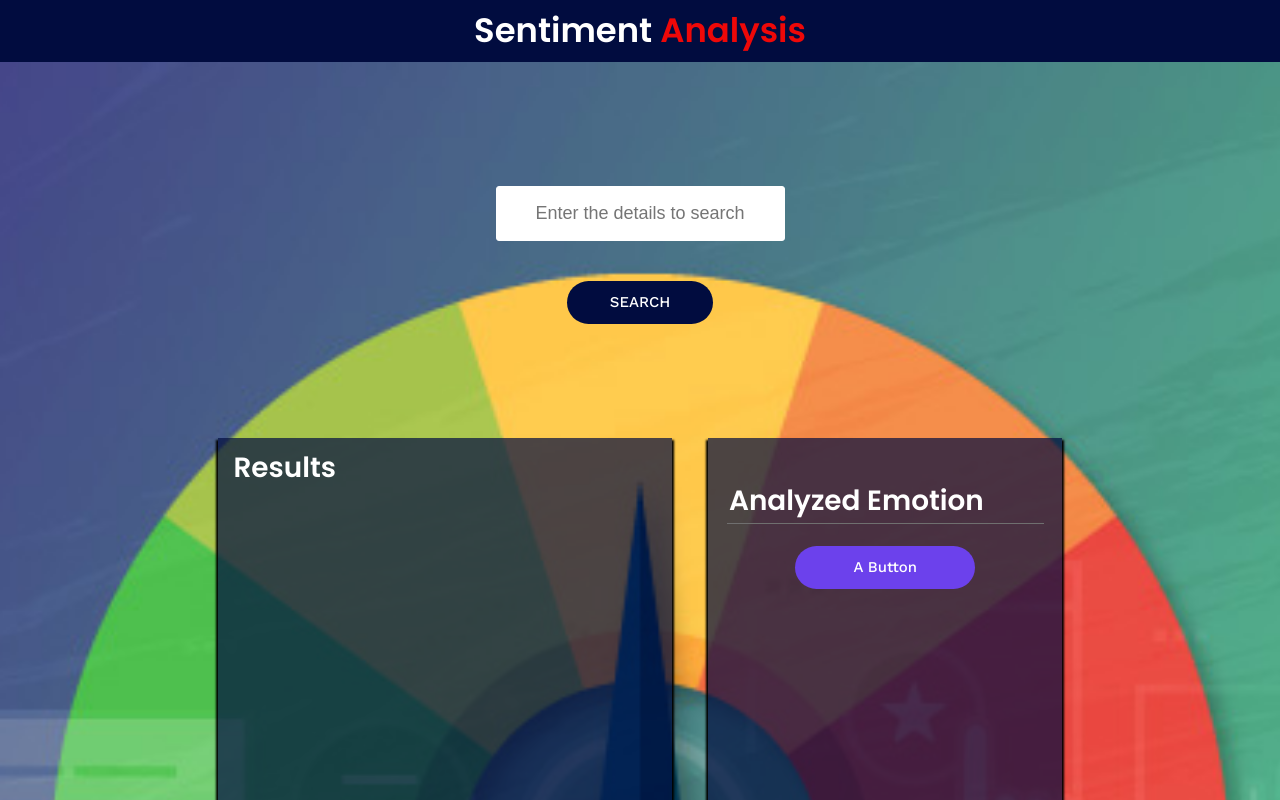
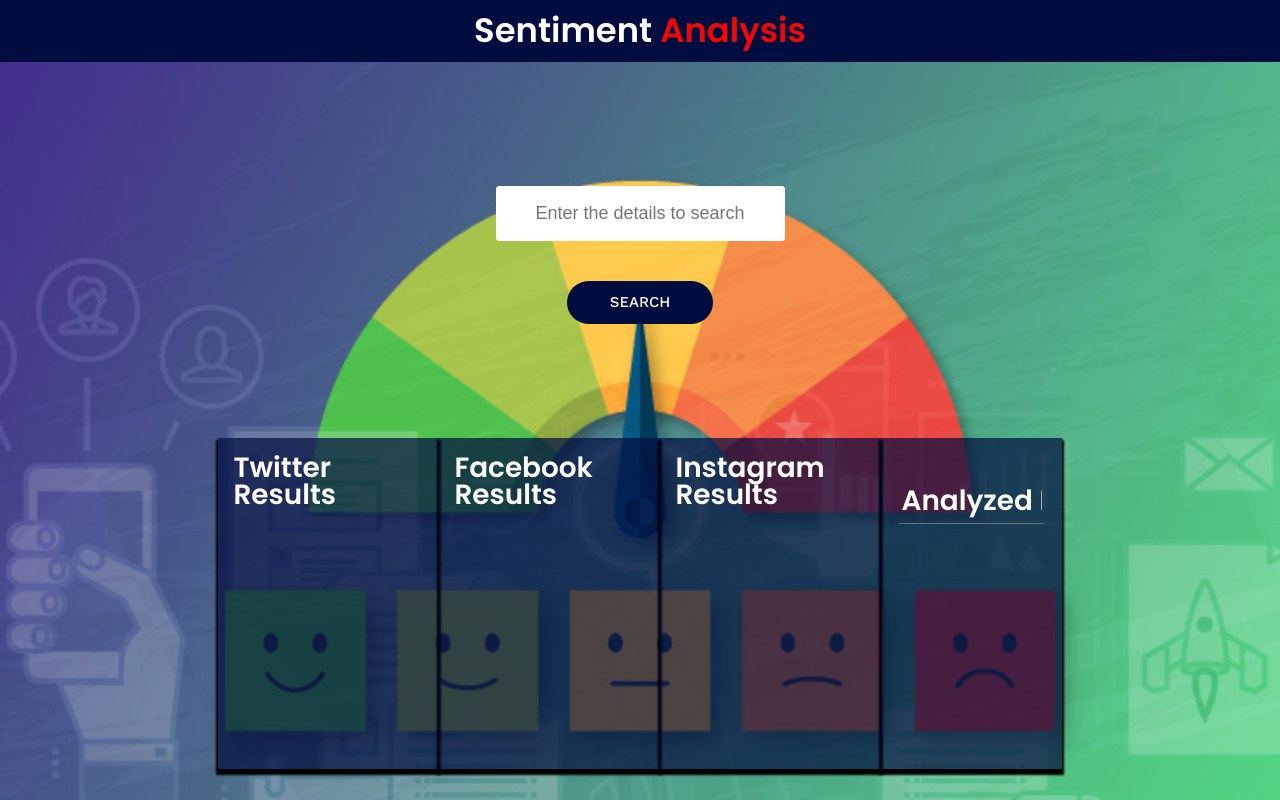
Before and after one commit to Mohit-Gaur/Dashboard, a React (Create React App) app: page / in a window 1280 px wide. Shown: the top 800 px of the page. Built offline with nearby package versions, Linux system fonts and the light colour scheme.

Commit message:
improved UI

```diff
--- a/src/Components/App/App.js
+++ b/src/Components/App/App.js
@@ -3,6 +3,8 @@
 import SearchBar from '../SearchBar/SearchBar';
 import SearchResults from '../SearchResults/SearchResults';
 import MainList from '../MainList/MainList';
+import SearchResultsFB from '../SearchResultsFB/SearchResultsFB';
+import SearchResultsIN from '../SearchResultsIN/SearchResultsIN';
 
 
 class App extends React.Component {
@@ -70,6 +72,14 @@
               searchResults={this.state.searchResults}
               onAdd={this.addItem}
             />
+            <SearchResultsFB
+              searchResults={this.state.searchResults}
+              onAdd={this.addItem}
+            />
+            <SearchResultsIN
+              searchResults={this.state.searchResults}
+              onAdd={this.addItem}
+            />
             <MainList
               mainlistName={this.state.mainlistName}
               mainlistItems={this.state.mainlistItems}
--- a/src/Components/MainList/MainList.js
+++ b/src/Components/MainList/MainList.js
@@ -19,7 +19,6 @@
           onChange={this.handleNameChange}
         />
 
-        <a className="Mainlist-save" onClick={this.props.onSave}>A Button</a>
       </div>
     );
   }
--- a/src/Components/SearchResults/SearchResults.css
+++ b/src/Components/SearchResults/SearchResults.css
@@ -1,6 +1,7 @@
 .SearchResults {
   width: 50%;
-  height: 950px;
+  height: 300px;
+  align-items: left;
   overflow-y: scroll;
   padding: .88rem;
   background-color: rgba(1, 12, 63, 0.7);
--- a/src/Components/SearchResults/SearchResults.js
+++ b/src/Components/SearchResults/SearchResults.js
@@ -6,7 +6,7 @@
 	render() {
 		return (
 			<div className="SearchResults">
-			<h2>Results</h2>
+			<h2>Twitter Results</h2>
 			</div>
 		);
 	}
--- /dev/null
+++ b/src/Components/SearchResultsFB/SearchResultsFB.css
@@ -0,0 +1,21 @@
+.SearchResultsFB {
+    width: 50%;
+    height: 300px;
+    align-items: left;
+    overflow-y: scroll;
+    padding: .88rem;
+    background-color: rgba(1, 12, 63, 0.7);
+    box-shadow: 0 4px 2px 2px #000000;
+  }
+
+  ::-webkit-scrollbar {
+      width: 0px;
+      background: transparent;
+  }
+
+  @media only screen and (max-width: 1020px) {
+    .SearchResultsFB {
+      width: 90%;
+      margin-bottom: 2rem;
+    }
+  }
--- /dev/null
+++ b/src/Components/SearchResultsFB/SearchResultsFB.js
@@ -0,0 +1,16 @@
+import React from 'react';
+import './SearchResultsFB.css';
+
+
+class SearchResultsFB extends React.Component {
+	render() {
+		return (
+			<div className="SearchResultsFB">
+			<h2>Facebook Results</h2>
+			</div>
+		);
+	}
+}
+
+
+export default SearchResultsFB;
--- /dev/null
+++ b/src/Components/SearchResultsIN/SearchResultsIN.css
@@ -0,0 +1,21 @@
+.SearchResultsIN {
+    width: 50%;
+    height: 300px;
+    align-items: left;
+    overflow-y: scroll;
+    padding: .88rem;
+    background-color: rgba(1, 12, 63, 0.7);
+    box-shadow: 0 4px 2px 2px #000000;
+  }
+
+  ::-webkit-scrollbar {
+      width: 0px;
+      background: transparent;
+  }
+
+  @media only screen and (max-width: 1020px) {
+    .SearchResultsIN {
+      width: 90%;
+      margin-bottom: 2rem;
+    }
+  }
--- /dev/null
+++ b/src/Components/SearchResultsIN/SearchResultsIN.js
@@ -0,0 +1,16 @@
+import React from 'react';
+import './SearchResultsIN.css';
+
+
+class SearchResultsIN extends React.Component {
+	render() {
+		return (
+			<div className="SearchResultsIN">
+			<h2>Instagram Results</h2>
+			</div>
+		);
+	}
+}
+
+
+export default SearchResultsIN;
```
